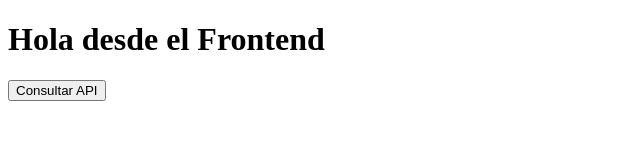
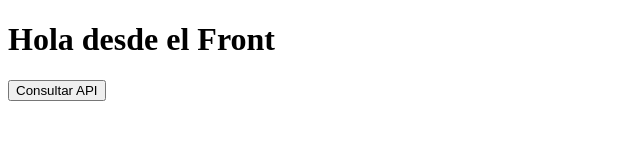
Before and after one commit to Dey2772/ci-docker8, a plain HTML site: page frontend/index.html in a window 1280 px wide. Shown: the full height of the page, 0-640 px from the left. Drawn offline with Linux system fonts and the light colour scheme.

Commit message:
modified:   frontend/index.html

```diff
--- a/frontend/index.html
+++ b/frontend/index.html
@@ -2,7 +2,7 @@
 <html>
 <head><title>Frontend</title></head>
 <body>
-  <h1>Hola desde el Frontend</h1>
+  <h1>Hola desde el Front</h1>
   <button onclick="getData()">Consultar API</button>
   <p id="output"></p>
 
```
